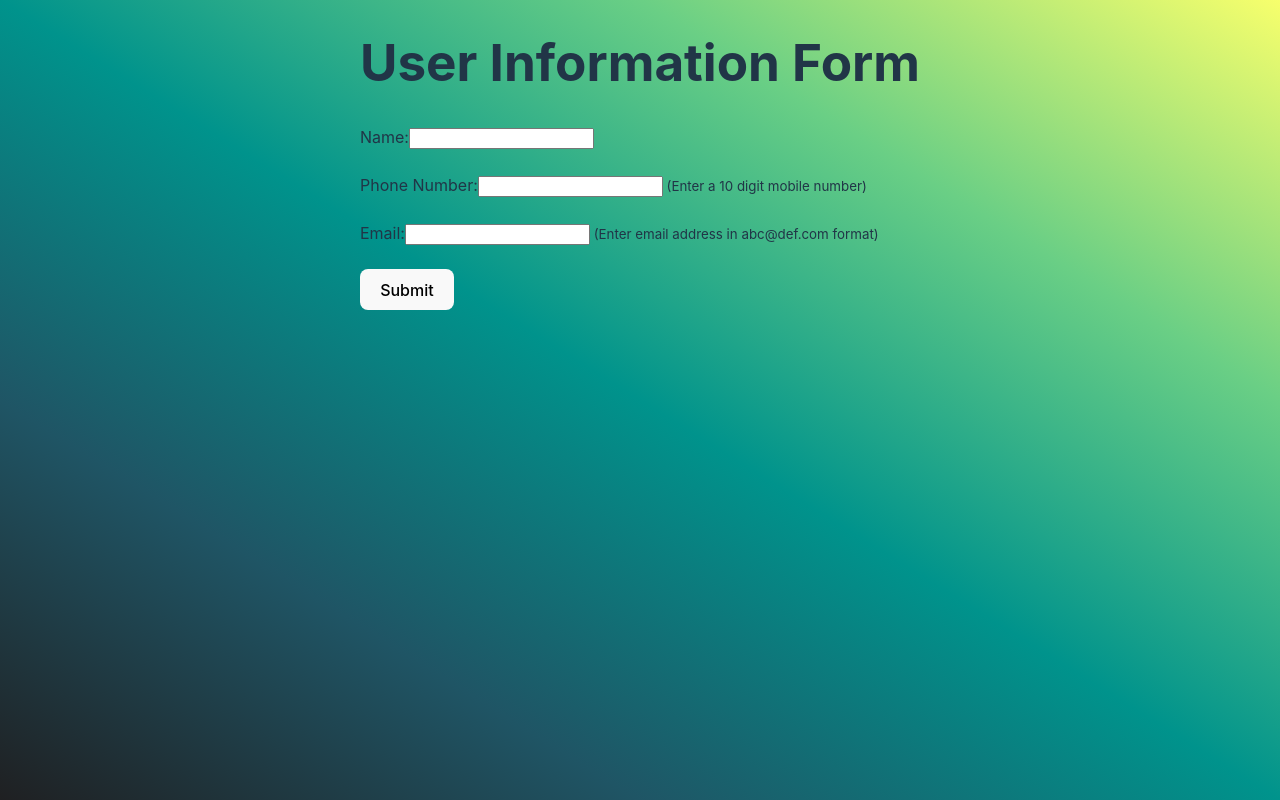
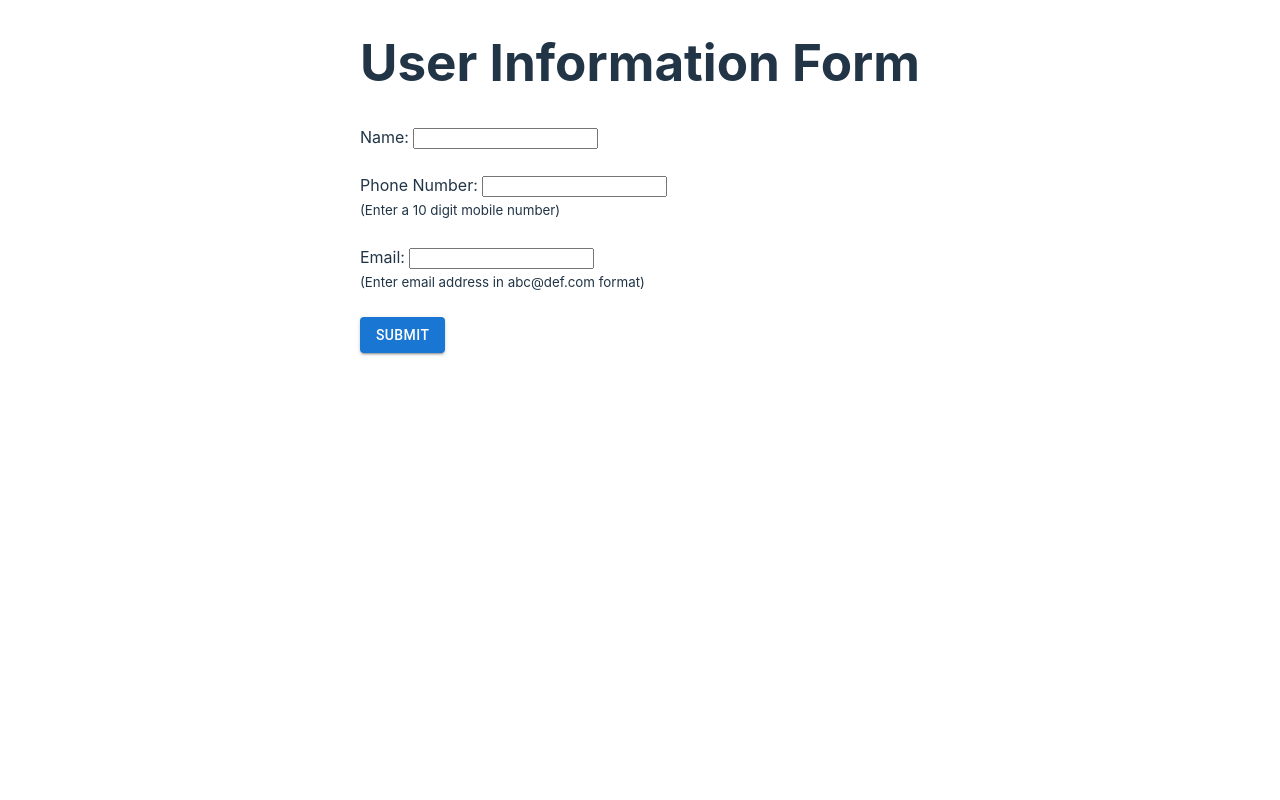
Before and after one commit to rdssurya/Project_React_GrowMeOrganic, a React (Vite) app in the folder my-node-app/my-react-app/: page / in a window 1280 px wide. Built offline with nearby package versions, Linux system fonts and the light colour scheme.

Commit message:
small changes

```diff
--- a/my-node-app/my-react-app/src/Pages/FirstPage.tsx
+++ b/my-node-app/my-react-app/src/Pages/FirstPage.tsx
@@ -1,6 +1,7 @@
 import React, { useState } from 'react';
 import { useNavigate } from "react-router-dom";
-
+import {Button} from "@mui/material";
+import "../StylesForPages/FirstPage.css";
 
 function FirstPage() {
   const navigate=useNavigate();
@@ -11,14 +12,12 @@ function FirstPage() {
   });
 
 
-  //
-  //
-  // handleChange is an eventhandler function for the handling the change events of input elements in the form
+  // handleChange is an eventhandler function for handling the change events of input elements in the form
   const handleChange = (e: React.ChangeEvent<HTMLInputElement>) => {
-    //
+
     // for storing the data given by the user in the corresponding input element
     const { name, value } = e.target;
-    //
+
     // updating the formData with the updated value by the user
     setFormData({
       ...formData,
@@ -27,7 +26,6 @@ function FirstPage() {
   };
 
 
-  //
   // handleSubmit is a function for collecting the formData and storing it in the localStorage
   const handleSubmit=(event: React.FormEvent<HTMLFormElement>)=>{
 
@@ -48,31 +46,33 @@ function FirstPage() {
 
   return (
     <>
+    <div id="firstPage">
       <h1>User Information Form</h1>
     <form id="userForm" onSubmit={handleSubmit}>
         <div>
-            <label htmlFor="name">Name:</label>
+            <label htmlFor="name">Name: </label>
             <input type="text" id="name" name="name" value={formData.name}
           onChange={handleChange} required></input>
         </div><br/>
         <div>
-            <label htmlFor="phone">Phone Number:</label>
+            <label htmlFor="phone">Phone Number: </label>
             <input type="tel" id="phone" name="phone" pattern="[0-9]{10}" value={formData.phone}
-          onChange={handleChange} required></input>
+          onChange={handleChange} required></input><br/>
           <small> (Enter a 10 digit mobile number) </small>
         </div>
         <br/>
         <div>
-            <label htmlFor="email">Email:</label>
+            <label htmlFor="email">Email: </label>
             <input type="email" id="email" name="email" value={formData.email}
-          onChange={handleChange} required></input>
+          onChange={handleChange} required></input><br/>
           <small> (Enter email address in abc@def.com format) </small>
         </div>
         <br/>
         <div>
-            <button type="submit" >Submit</button>
+            <Button type="submit" variant='contained'>Submit</Button>
         </div>
     </form>
+    </div>
     </>
   )
 }
--- a/my-node-app/my-react-app/src/Pages/SecondPage.tsx
+++ b/my-node-app/my-react-app/src/Pages/SecondPage.tsx
@@ -1,5 +1,4 @@
-// import React,{ useState } from 'react';
-// import Checkbox from '@mui/material/Checkbox';
+// import { useNavigate } from "react-router-dom";
 import ComponentOne from "./Components/componentOne";
 import ComponentTwo from "./Components/componentTwo";
 import "../StylesForPages/SecondPage.css";
--- /dev/null
+++ b/my-node-app/my-react-app/src/StylesForPages/FirstPage.css
@@ -0,0 +1,3 @@
+#firstPage{
+    margin: 2rem;
+}
--- a/my-node-app/my-react-app/src/StylesForPages/SecondPage.css
+++ b/my-node-app/my-react-app/src/StylesForPages/SecondPage.css
@@ -3,6 +3,7 @@
     justify-content: space-between;
 }
 #componentOne{
+  margin-left: 0rem;
     margin-right: 3rem;
 }
 #componentTwo{
@@ -11,6 +12,12 @@
 @media screen and (max-width: 960px) {
     .componentDiv {
         justify-content: center;
-      flex-wrap: wrap;
+        flex-wrap: wrap;
     }
+    #componentOne{
+      margin-left: 20rem;
   }
+  #componentTwo{
+     margin-left: 2rem;
+  }
+  }
--- a/my-node-app/my-react-app/src/StylesForPages/index.css
+++ b/my-node-app/my-react-app/src/StylesForPages/index.css
@@ -3,7 +3,7 @@
   line-height: 1.5;
   font-weight: 400;
 
-  background: linear-gradient(to left bottom, #f7ff6c, #6acf85, #00938c, #1f5565, #1f2022);
+  background: rgb(111, 194, 90);
         color: white;
 
   font-synthesis: none;
@@ -67,3 +67,6 @@ button:focus-visible {
     background-color: #f9f9f9;
   }
 }
+@media screen and (max-width: 960px) {
+
+}
```
